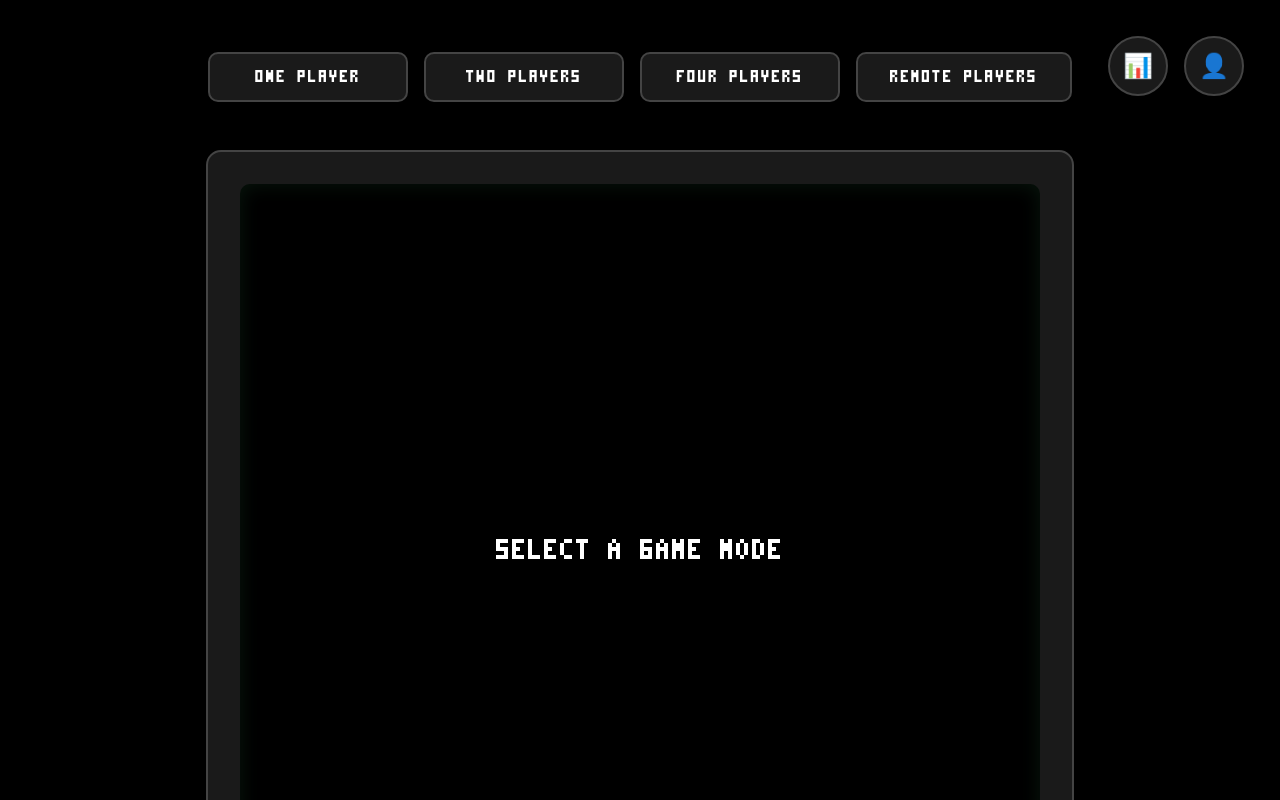
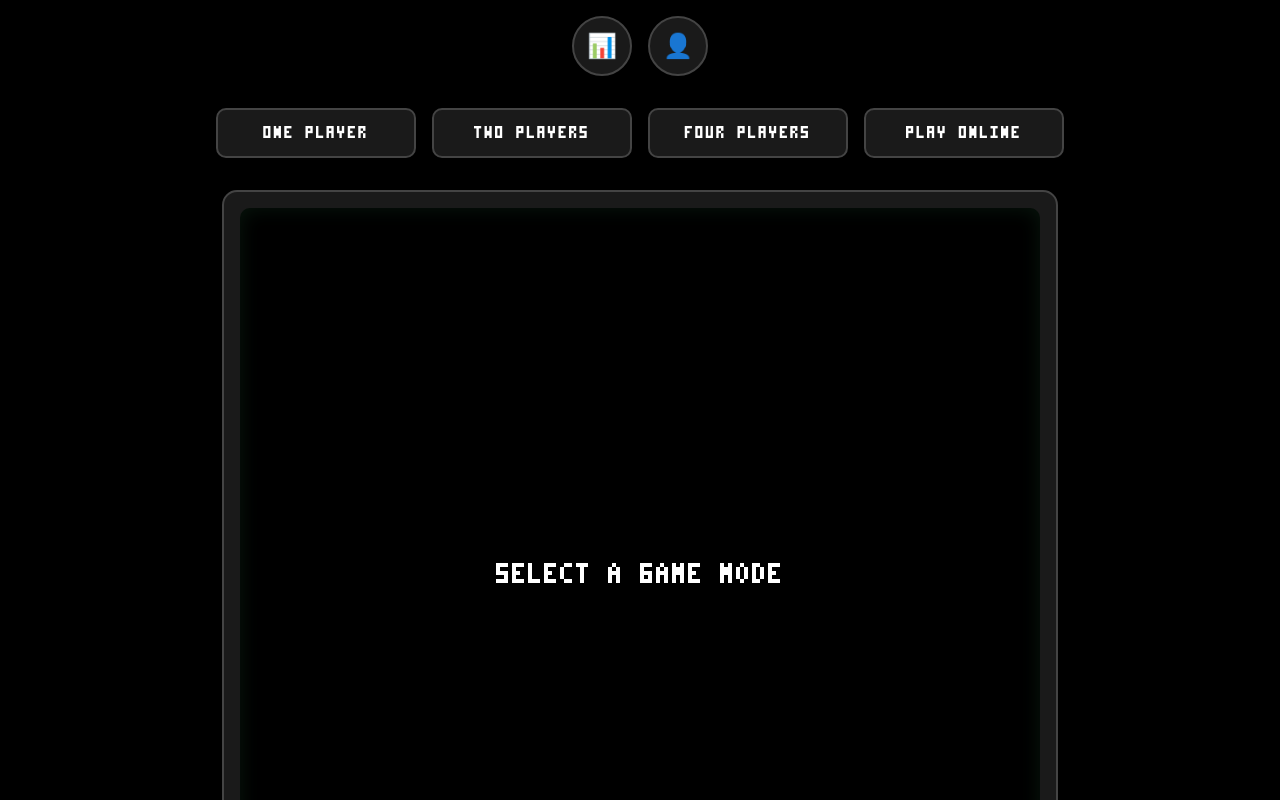
Before and after one commit to kaierhyeh/ft_transcendence, a website with bundled scripts: page srcs/frontend/src/index.html in a window 1280 px wide. Both pictures are taken after a click on the button "PLAY PONG". Shown: the top 800 px of the page. Built offline with nearby package versions, Linux system fonts and the light colour scheme; files whose address does not match are found by name.

Commit message:
fix: Game physics, scroll on pong page, add a delay at the start of the game...

```diff
--- a/srcs/backend/game/tsconfig.json
+++ b/srcs/backend/game/tsconfig.json
@@ -2,7 +2,7 @@
   "compilerOptions": {
     "target": "ES2020",
     "module": "commonjs",
-    "lib": ["ES2020"],
+    "lib": ["ES2020", "DOM"],
     "outDir": "./dist",
     "rootDir": "./",
     "strict": true,
--- a/srcs/frontend/src/html/pong.html
+++ b/srcs/frontend/src/html/pong.html
@@ -18,8 +18,8 @@
 		<button class="pong-btn" data-route="/pong/four-players">
 			Four players
 		</button>
-		<button class="pong-btn" data-route="/pong/remote-players">
-			Remote players
+		<button class="pong-btn" data-route="/pong/online">
+			Play online
 		</button>
 	</div>
 
--- a/srcs/frontend/src/scripts/app.ts
+++ b/srcs/frontend/src/scripts/app.ts
@@ -9,6 +9,7 @@ const routes: Record<string, string> = {
 	"/": "./html/home.html",
 	"/pong": "./html/pong.html",
 	"/pong/four-players": "./html/pong.html",
+	"/pong/online": "./html/pong.html", //temporary
 	"/stats": "./html/stats.html",
 	"/tournament": "./html/tournament.html",
 	"/profile": "./html/profile.html"
--- a/srcs/frontend/src/style/pong.css
+++ b/srcs/frontend/src/style/pong.css
@@ -2,21 +2,24 @@
 	display: flex;
 	flex-direction: column;
 	align-items: center;
-	justify-content: center;
-	min-height: 90vh;
-	padding: 2rem;
-	gap: 2rem;
+	justify-content: flex-start;
+	height: 100%;
+	max-height: 100%;
+	padding: 0.5rem 2rem 2rem;
+	gap: 1rem;
 	position: relative;
+	overflow: hidden;
+	box-sizing: border-box;
 }
 
 .pong-icons {
-	position: absolute;
-	top: 1rem;
-	right: 1rem;
+	position: static;
 	z-index: 10;
 	display: flex;
 	gap: 1rem;
 	align-items: center;
+	margin-top: 0.5rem;
+	margin-bottom: 1rem;
 }
 
 .pong-icons-btn {
@@ -98,8 +101,13 @@
 	background: #1a1a1a;
 	border: 2px solid #444;
 	border-radius: 15px;
-	padding: 2rem;
+	padding: 1rem;
 	box-shadow: 0 8px 32px rgba(0, 0, 0, 0.5);
+	display: flex;
+	justify-content: center;
+	align-items: center;
+	flex: 1;
+	min-height: 0;
 }
 
 .pong-canvas {
@@ -107,17 +115,22 @@
 	background-color: #000;
 	border-radius: 10px;
 	box-shadow: inset 0 0 20px rgba(74, 222, 128, 0.1);
+	max-width: 100%;
+	max-height: 100%;
+	width: auto;
+	height: auto;
+	aspect-ratio: 16/15;
 }
 
 @media (max-width: 900px) {
 	.pong-container {
-		padding: 1rem;
+		padding: 0.5rem 1rem 1rem;
 	}
 
 	.pong-icons {
-		top: 1rem;
-		right: 1rem;
 		gap: 0.5rem;
+		margin-top: 0.5rem;
+		margin-bottom: 1rem;
 	}
 
 	.pong-icons-btn {
--- a/srcs/frontend/src/style/styles.css
+++ b/srcs/frontend/src/style/styles.css
@@ -12,15 +12,17 @@
 }
 
 html, body, div, span, p, h1, h2, h3, h4, h5, h6,
-button, input, select, textarea {
+button, input, select, textarea, main {
   font-family: 'Bit5x3', monospace;
+  margin: 0;
+  padding: 0;
+  box-sizing: border-box;
 }
-
 
 body {
 	margin: 0;
-	padding: 20px;
 	background-color: #000;
 	color: #fff;
-	min-height: 100vh;
+	height: 100vh;
+	overflow: hidden;
 }
```
Also changed, not shown: srcs/backend/game/src/game/GameEngine.ts (+56 -15 lines).
